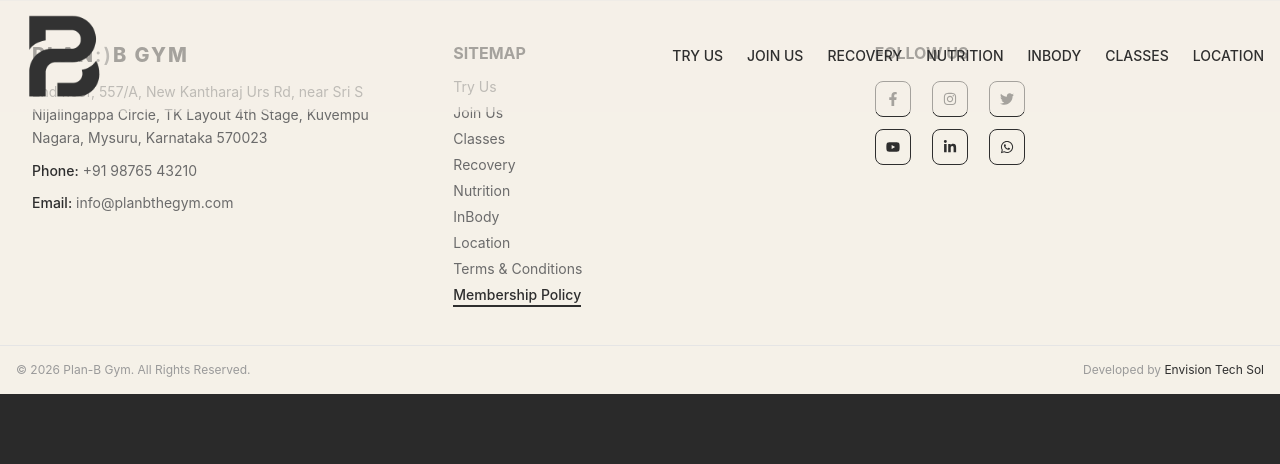
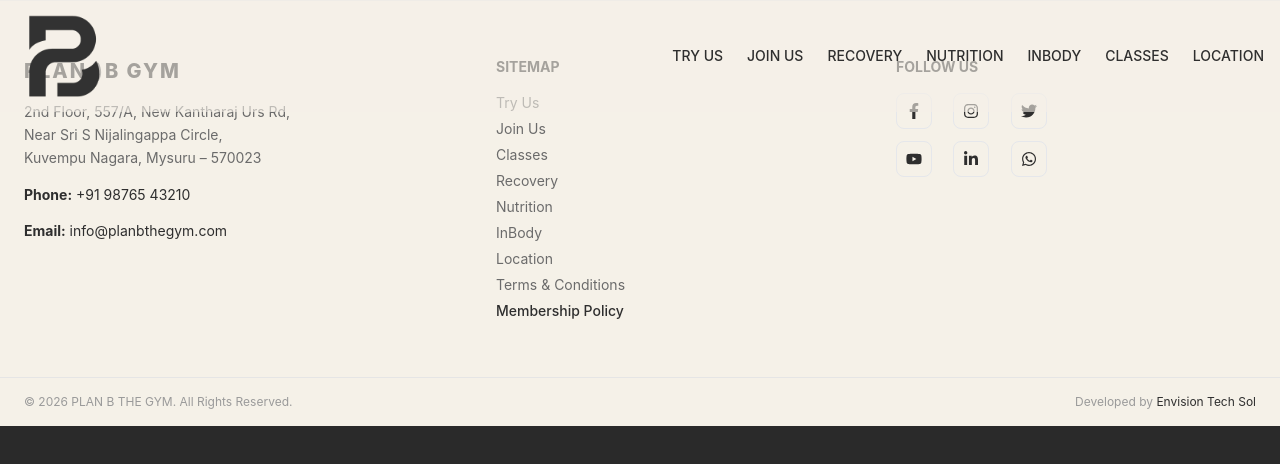
Before and after one commit to sharathkumarkraju9723/Plan-B-The-Gym, a React (Vite) app: page /membership-policy in a window 1280 px wide. Shown: the top 464 px of the page. Built offline with nearby package versions, Linux system fonts and the light colour scheme.

Commit message:
footer   page edited

```diff
--- a/src/components/common/Footer.jsx
+++ b/src/components/common/Footer.jsx
@@ -31,40 +31,41 @@
 
   return (
     <footer className="bg-[#F5F1E8] text-[#2E2E2E]">
-      {/* TOP DIVIDER */}
       <div className="h-px bg-[#E5E5E5]" />
 
-      <div className="max-w-7xl mx-auto px-4 sm:px-6 lg:px-8 py-10 grid grid-cols-1 md:grid-cols-3 gap-12">
+      <div className="max-w-7xl mx-auto px-6 py-14">
+        <div className="grid grid-cols-1 md:grid-cols-[1.2fr_1fr_1fr] gap-10">
 
           {/* BRAND */}
-        <div className="space-y-3">
+          <div className="space-y-4 max-w-sm">
             <h3
               onClick={() => goTo("/")}
-            className="text-xl font-extrabold tracking-widest text-[#2E2E2E] cursor-pointer hover:opacity-80 transition"
+              className="text-xl font-extrabold tracking-widest cursor-pointer"
             >
               PLAN<span className="text-[#6B6B6B] font-semibold">:)</span>B GYM
             </h3>
 
             <p
               onClick={() => goTo("/location")}
-            className="text-sm text-[#6B6B6B] max-w-sm leading-relaxed cursor-pointer hover:text-[#2E2E2E] transition"
+              className="text-sm text-[#6B6B6B] leading-relaxed cursor-pointer hover:text-[#2E2E2E]"
             >
-            2nd floor, 557/A, New Kantharaj Urs Rd, near Sri S Nijalingappa Circle,
-            TK Layout 4th Stage, Kuvempu Nagara, Mysuru, Karnataka 570023
+              2nd Floor, 557/A, New Kantharaj Urs Rd,<br />
+              Near Sri S Nijalingappa Circle,<br />
+              Kuvempu Nagara, Mysuru – 570023
             </p>
 
-          <p className="text-sm text-[#6B6B6B]">
-            <span className="text-[#2E2E2E] font-medium">Phone:</span>{" "}
-            <a href="tel:+919876543210" className="hover:text-[#2E2E2E] transition">
+            <p className="text-sm">
+              <strong>Phone:</strong>{" "}
+              <a href="tel:+919876543210" className="hover:underline">
                 +91 98765 43210
               </a>
             </p>
 
-          <p className="text-sm text-[#6B6B6B]">
-            <span className="text-[#2E2E2E] font-medium">Email:</span>{" "}
+            <p className="text-sm">
+              <strong>Email:</strong>{" "}
               <a
-              href="mailto:info@planbgym.com"
-              className="hover:text-[#2E2E2E] transition"
+                href="mailto:info@planbthegym.com"
+                className="hover:underline"
               >
                 info@planbthegym.com
               </a>
@@ -72,29 +73,21 @@
           </div>
 
           {/* SITEMAP */}
-        <div>
-          <h4 className="text-[#2E2E2E] text-base font-bold uppercase mb-3">
-            Sitemap
-          </h4>
-
+          <div className="space-y-4 max-w-xs">
+            <h4 className="font-bold uppercase text-sm">Sitemap</h4>
             <ul className="space-y-1.5 text-sm">
               {sitemap.map((item) => {
                 const isActive = location.pathname === item.path;
-
                 return (
                   <li
                     key={item.path}
                     onClick={() => goTo(item.path)}
-                  className={`relative w-fit cursor-pointer transition
+                    className={`cursor-pointer w-fit transition
                       ${
                         isActive
                           ? "text-[#2E2E2E] font-medium"
                           : "text-[#6B6B6B] hover:text-[#2E2E2E]"
-                    }
-                    after:absolute after:left-0 after:-bottom-0.5 after:h-[2px]
-                    after:bg-[#2E2E2E] after:transition-all after:duration-300
-                    ${isActive ? "after:w-full" : "after:w-0 hover:after:w-full"}
-                  `}
+                      }`}
                   >
                     {item.label}
                   </li>
@@ -104,38 +97,36 @@
           </div>
 
           {/* SOCIAL */}
-        <div>
-          <h4 className="text-[#2E2E2E] text-base font-bold uppercase mb-4">
-            Follow Us
-          </h4>
-
+          <div className="space-y-4 max-w-xs">
+            <h4 className="font-bold uppercase text-sm">Follow Us</h4>
             <div className="grid grid-cols-3 gap-3 max-w-[160px]">
               {[
-              { icon: <FaFacebookF />, link: "https://facebook.com" },
-              { icon: <FaInstagram />, link: "https://instagram.com" },
-              { icon: <FaTwitter />, link: "https://twitter.com" },
-              { icon: <FaYoutube />, link: "https://youtube.com" },
-              { icon: <FaLinkedinIn />, link: "https://linkedin.com" },
-              { icon: <FaWhatsapp />, link: "https://whatsapp.com" },
+                { icon: <FaFacebookF />, link: "#" },
+                { icon: <FaInstagram />, link: "#" },
+                { icon: <FaTwitter />, link: "#" },
+                { icon: <FaYoutube />, link: "#" },
+                { icon: <FaLinkedinIn />, link: "#" },
+                { icon: <FaWhatsapp />, link: "#" },
               ].map(({ icon, link }, i) => (
                 <a
                   key={i}
                   href={link}
                   target="_blank"
                   rel="noopener noreferrer"
-                className="w-9 h-9 border border-[#2E2E2E] text-[#2E2E2E] rounded-lg flex items-center justify-center text-sm hover:bg-[#2E2E2E] hover:text-[#F5F1E8] transition"
+                  className="w-9 h-9 border rounded-lg flex items-center justify-center hover:bg-[#2E2E2E] hover:text-[#F5F1E8] transition"
                 >
                   {icon}
                 </a>
               ))}
             </div>
           </div>
+
+        </div>
       </div>
 
-      {/* BOTTOM */}
-      <div className="border-t border-[#E5E5E5] py-4 px-4 text-xs flex flex-col sm:flex-row items-center justify-between max-w-7xl mx-auto text-[#9A9A9A]">
-        <p>© 2026 Plan-B Gym. All Rights Reserved.</p>
-        <p className="mt-1 border-[#E5E5E5] sm:mt-0">
+      <div className="border-t border-[#E5E5E5] py-4 text-xs flex flex-col sm:flex-row justify-between items-center max-w-7xl mx-auto px-6 text-[#9A9A9A]">
+        <p>© 2026 PLAN B THE GYM. All Rights Reserved.</p>
+        <p>
           Developed by <span className="text-[#2E2E2E]">Envision Tech Sol</span>
         </p>
       </div>
```
Lines whose indentation alone changed are shown as unchanged.
